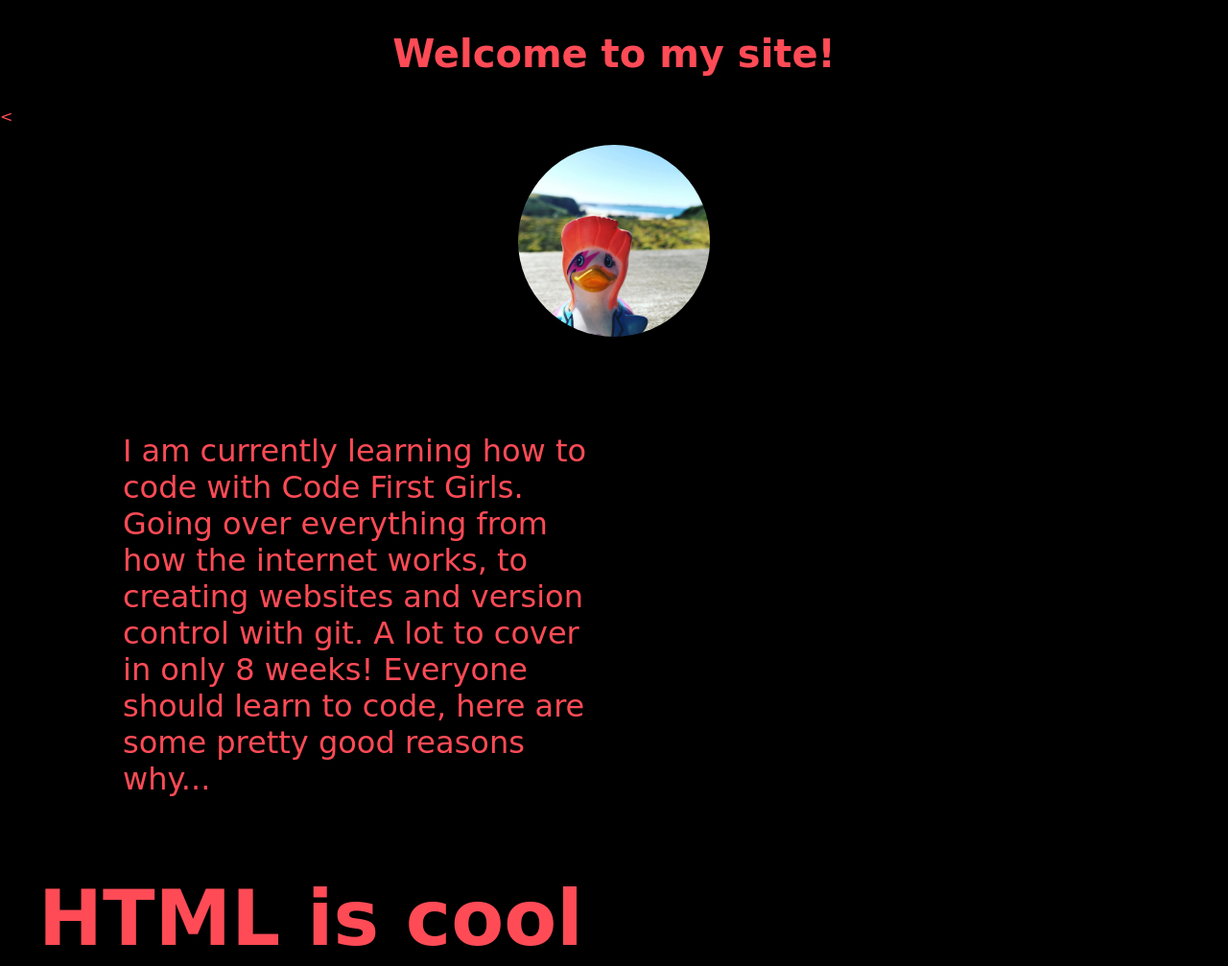
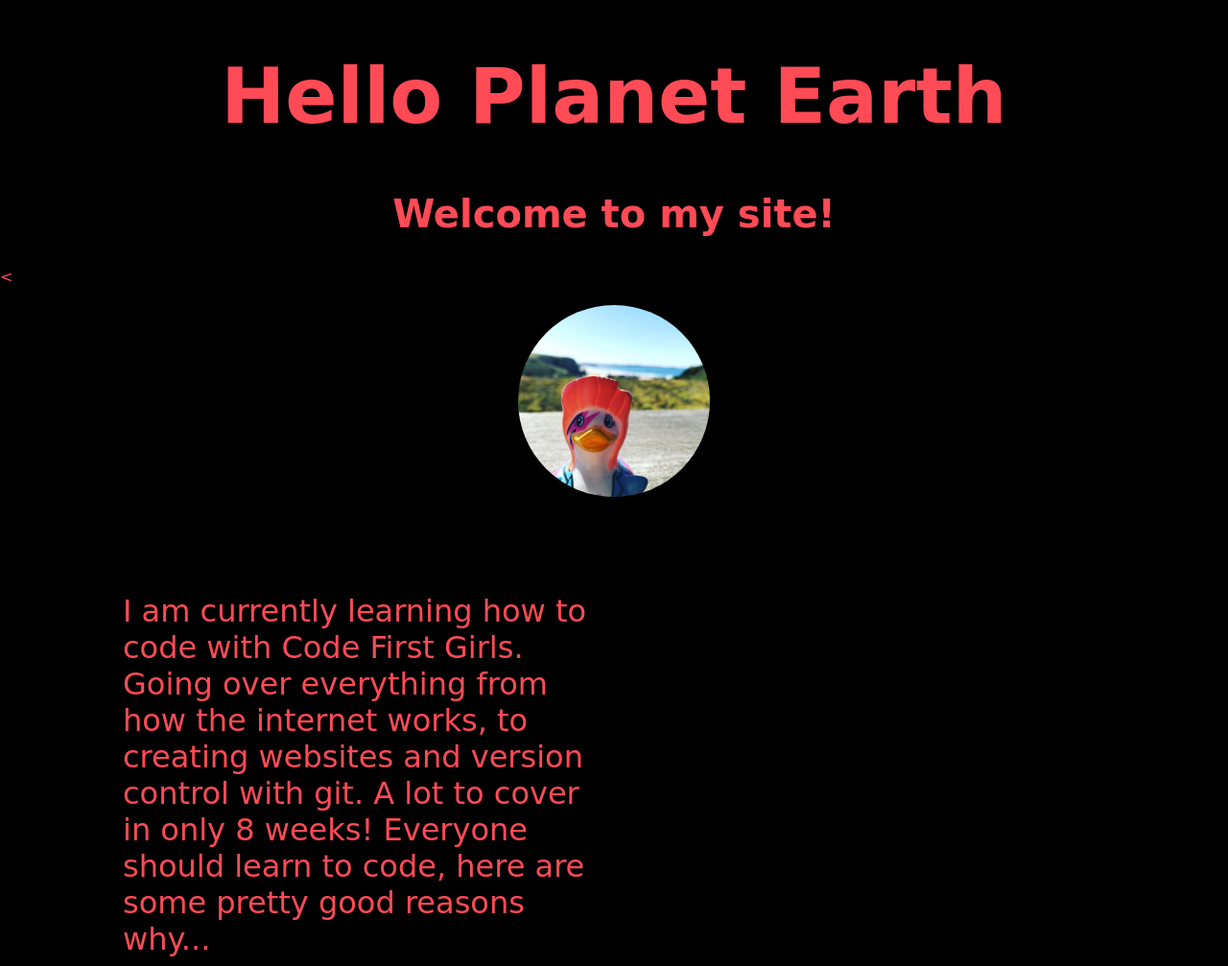
Before and after one commit to bushraamjad/myfirstweb, a plain HTML site: page index.html in a window 1280 px wide. Shown: the top 1007 px of the page at 96% size. Drawn offline with Linux system fonts and the light colour scheme.

Commit message:
Update index.html

```diff
--- a/index.html
+++ b/index.html
@@ -8,6 +8,7 @@
   </head>
   <body>
     <div>
+    <h1> Hello Planet Earth </h1>
 
     <h2> Welcome to my site!</h2>
     <<img src="duck.jpg" alt="duck" width="200px"/>
```
